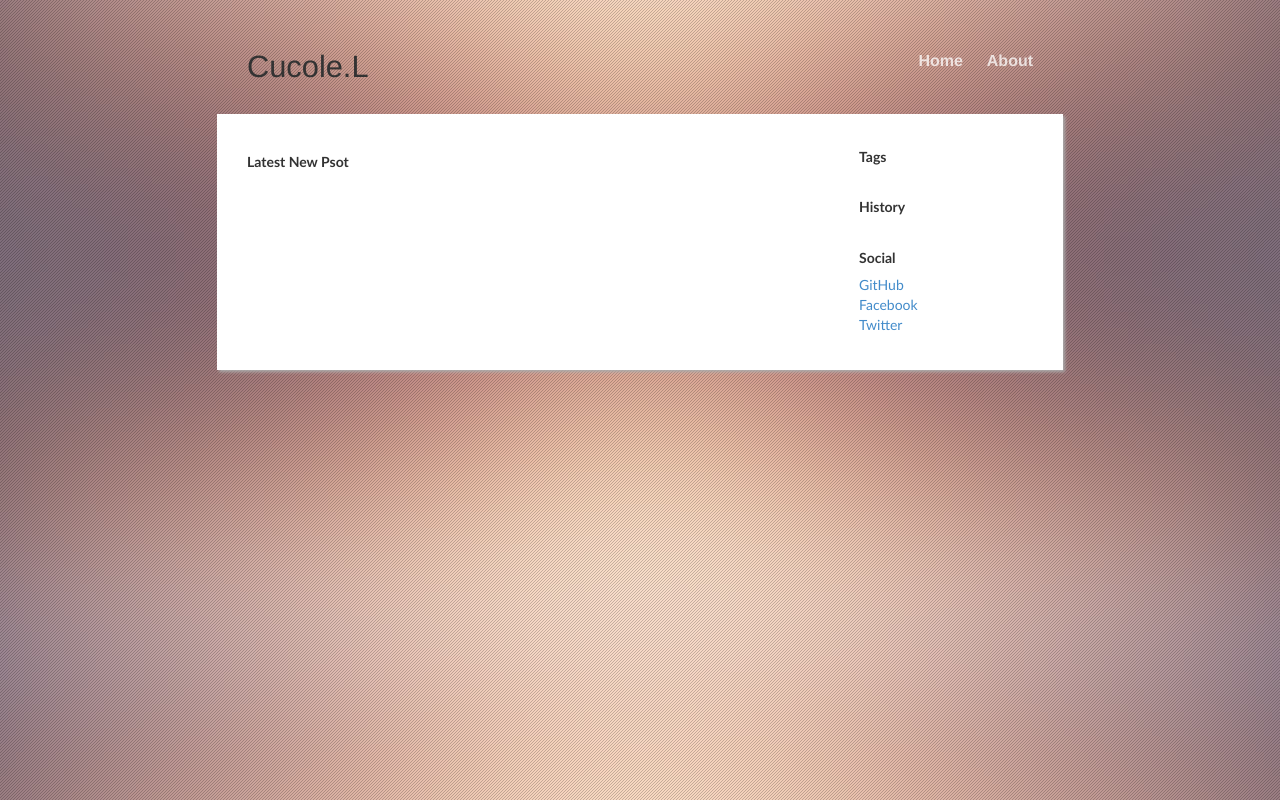
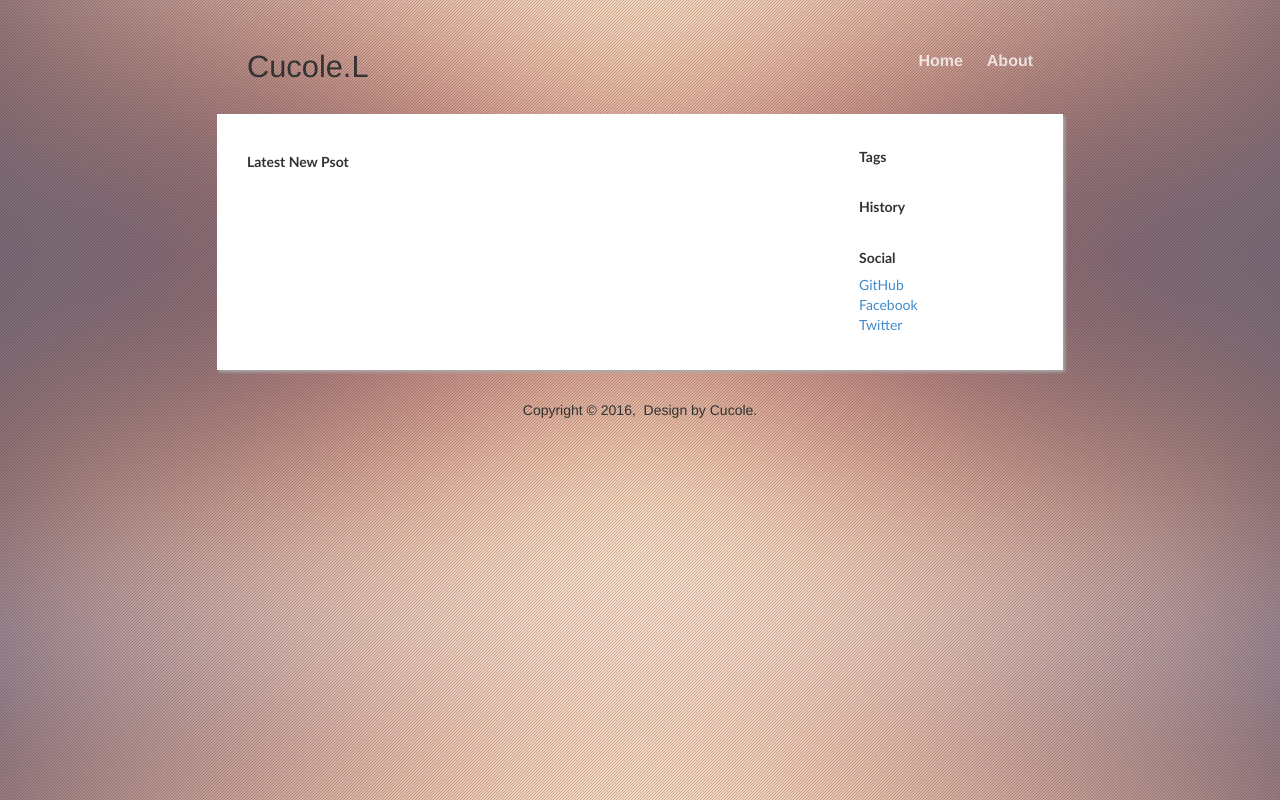
Before and after one commit to lzgcucool/minblog, a Django app: page / in a window 1280 px wide. Run offline with Django 3.2, Linux system fonts and the light colour scheme; data that the repository does not hold is empty; some libraries are stand-ins or nearby versions.

Commit message:
edit html

```diff
--- a/minblog/templates/base.html
+++ b/minblog/templates/base.html
@@ -20,6 +20,7 @@
         </div>
       </div>
       <div class="container-fluid cf_main">{% block "main_content" %}{% endblock %}</div>
+      <div class="container-fluid cf_foot text-center">Copyright © 2016, &nbsp;Design by Cucole.</div>
     </div>
     <div class="bg-fixed"></div>
     <script src="{% static "minblog/js/jquery.min.js" %}"></script>
```
